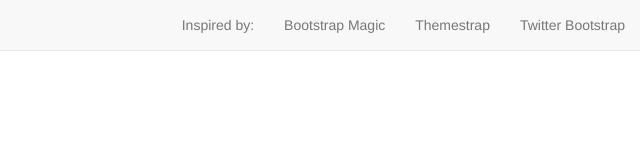
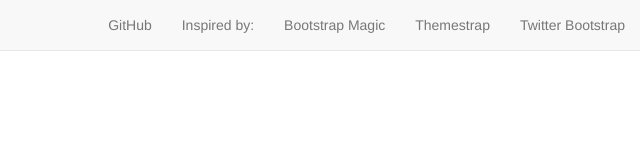
Before and after one commit to e-oz/BootstrapLessEditor, a website: page dist/index.html in a window 1280 px wide. Shown: the full height of the page, 640-1280 px from the left. Drawn offline with nearby package versions, Linux system fonts and the light colour scheme.

Commit message:
link to GitHub

```diff
--- a/dist/index.html
+++ b/dist/index.html
@@ -59,6 +59,7 @@
             </li>
         </ul>
         <ul class="nav navbar-nav navbar-right">
+            <li><a target="_blank" href="https://github.com/jamm/BootstrapLessEditor/">GitHub</a></li>
             <li><a>Inspired by:</a></li>
             <li><a target="_blank" href="http://pikock.github.io/bootstrap-magic/index.html">Bootstrap Magic</a></li>
             <li><a target="_blank" href="https://github.com/divshot/themestrap">Themestrap</a></li>
```
Also changed, not shown: dist/favicon.ico (deleted), dist/favicon.png (added).
